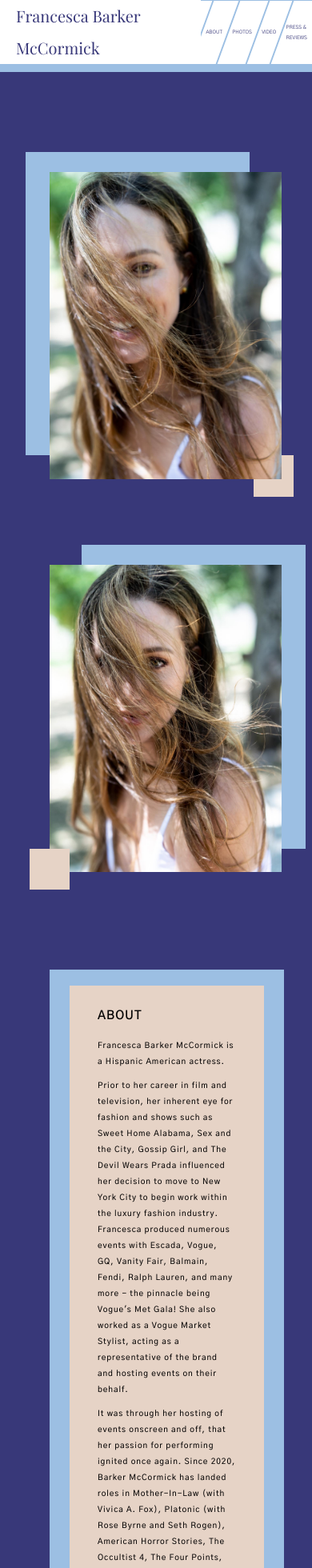
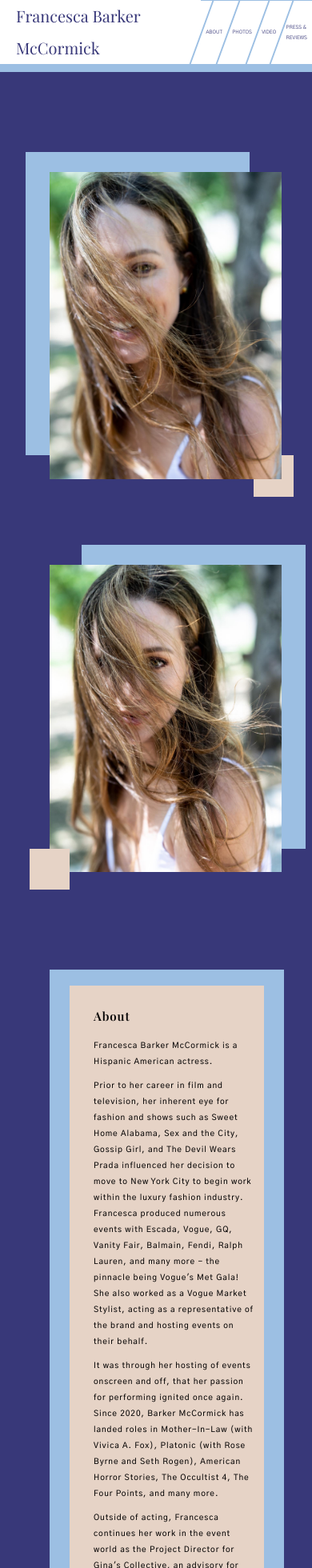
Before and after one commit to Lzm0010/fran-site-next, a Next.js app: page /about in a window 390 px wide. Shown: the top 1960 px of the page at 80% size. Built offline with nearby package versions, Linux system fonts and the light colour scheme.

Commit message:
fixed about page and reviews view height

```diff
--- a/components/Navbar/Navbar.module.scss
+++ b/components/Navbar/Navbar.module.scss
@@ -27,7 +27,7 @@
     font-size: 4rem;
     margin-left: 2rem;
     position: relative;
-    z-index: 2;
+    // z-index: 2;
     background: #FFF;
     // transform: skew(-7deg);
     a {
@@ -50,7 +50,11 @@
         transition: width 0.4s;
         transition-timing-function: cubic-bezier(1, -0.65, 0, 2.31);
         left: 50%;
-        margin-top: 6rem;
+        margin-top: 60px;
+
+        @media (max-width: 700px) {
+            height: 0;
+        }
     }
     &:hover,
     &:focus {
--- a/pages/about.js
+++ b/pages/about.js
@@ -18,7 +18,7 @@ export default function About() {
             <div className={styles.bio}>
                 <div className={styles.innerbio}>
                   <div className={styles.text}>
-                    <h2>ABOUT</h2>
+                    <h2>About</h2>
                     <p>Francesca Barker McCormick is a Hispanic American actress.</p>
                     <p>Prior to her career in film and television, her inherent eye for fashion and shows such as Sweet Home Alabama, Sex and the City, Gossip Girl, and The Devil Wears Prada influenced her decision to move to New York City to begin work within the luxury fashion industry. Francesca produced numerous events with Escada, Vogue, GQ, Vanity Fair, Balmain, Fendi, Ralph Lauren, and many more - the pinnacle being Vogue&apos;s Met Gala! She also worked as a Vogue Market Stylist, acting as a representative of the brand and hosting events on their behalf.</p>
                     <p>It was through her hosting of events onscreen and off, that her passion for performing ignited once again. Since 2020, Barker McCormick has landed roles in Mother-In-Law (with Vivica A. Fox), Platonic (with Rose Byrne and Seth Rogen), American Horror Stories, The Occultist 4, The Four Points, and many more.</p>
--- a/styles/about.module.scss
+++ b/styles/about.module.scss
@@ -50,13 +50,22 @@
 
 .innerbio {
     background-color: $primary-white;
-    padding: 1rem 3.5rem;
+    padding: 1rem 4.2rem;
+
+    @media (max-width: 900px) {
+        padding: 1rem;
+    }
 }
 
 .text {
     transform: skew(-7deg);
     font-size: 1.5rem;
     font-weight: 500;
+    margin-left: 2rem;
+
+    h2 {
+        font-family: Playfair Display;
+    }
 
     @media (max-width: 900px) {
         font-size: 1rem;
--- a/styles/press.module.scss
+++ b/styles/press.module.scss
@@ -73,7 +73,7 @@
     flex-direction: column;
     flex-wrap: wrap;
     align-content: center;
-    height: 200vh;
+    height: 250vh;
     column-gap: 4rem;
     row-gap: 3rem;
 
```
